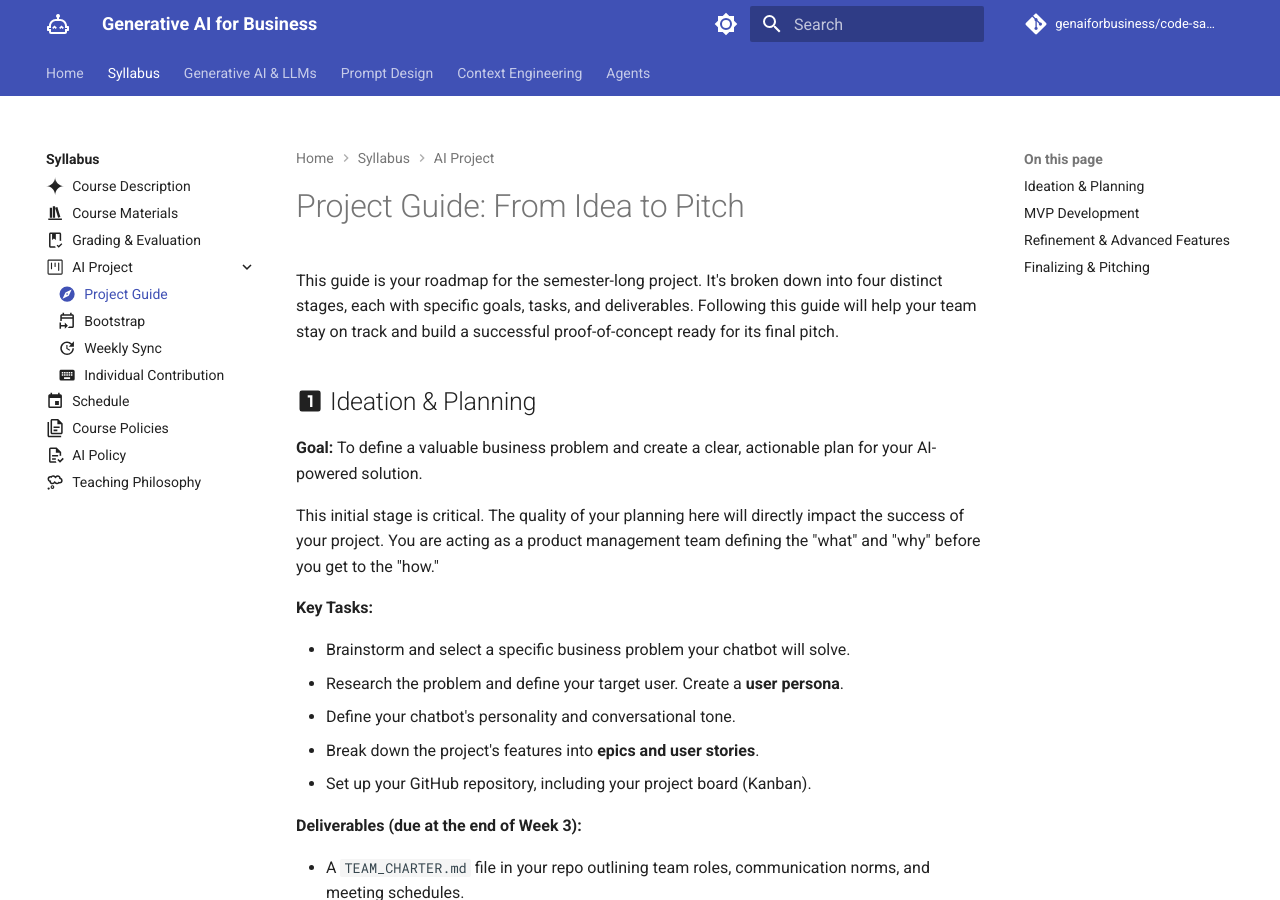
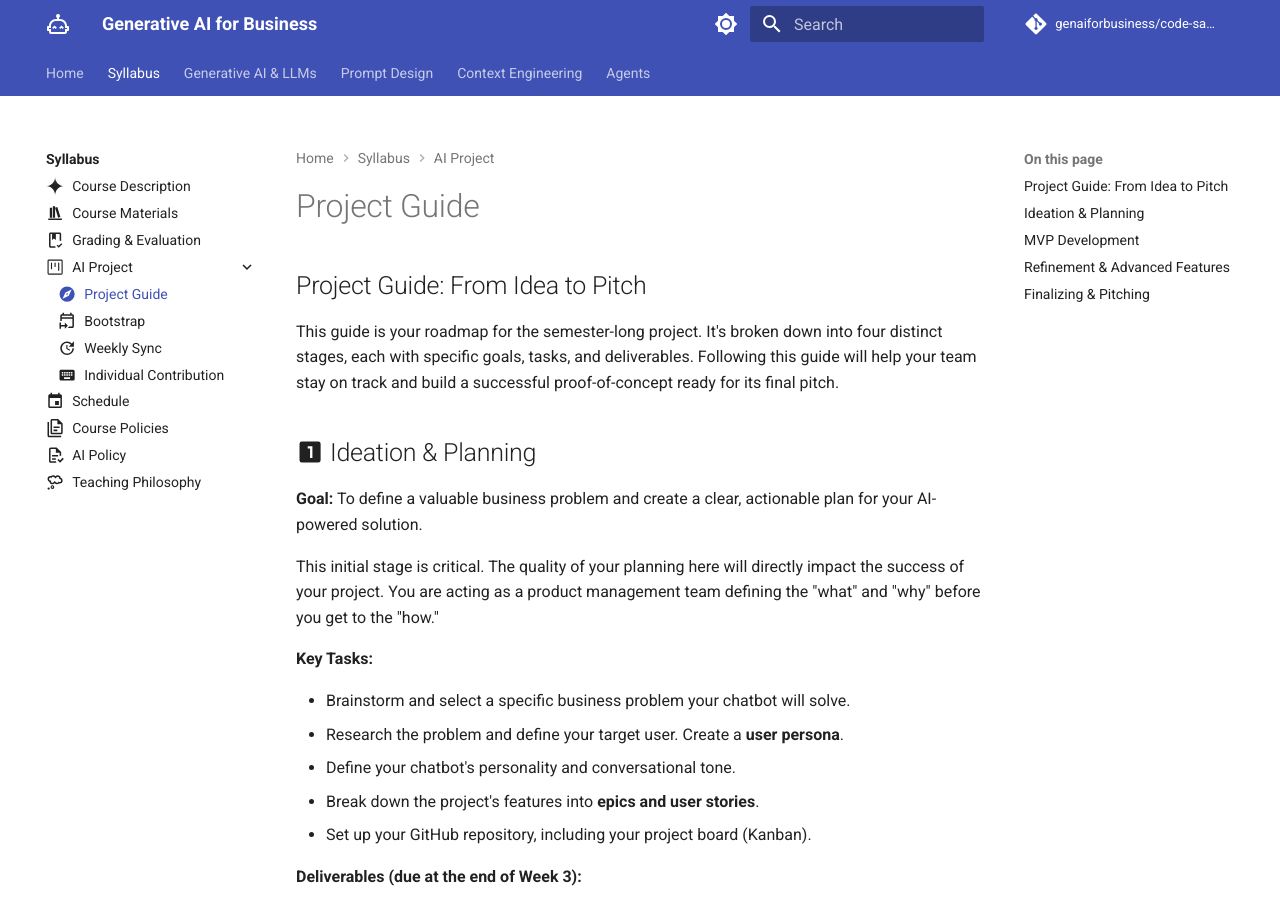
Before and after one commit to genaiforbusiness/genaiforbusiness.github.io, an MkDocs documentation site: the page built from docs/syllabus/ai-project/guide.md, in a window 1280 px wide and 900 px high. Built offline with MkDocs 1.6.1 and Material for MkDocs 9.7.7, drawn with Linux system fonts in a browser that asks for light colours; comment, search, counter and statistics services are not loaded.

Commit message:
fix(docs): correct heading level in project guide
Changes the main heading in the project guide from a level 1 to a level 2 heading to follow the correct markdown structure.

```diff
--- a/docs/syllabus/ai-project/guide.md
+++ b/docs/syllabus/ai-project/guide.md
@@ -2,7 +2,7 @@
 icon: material/compass
 ---
 
-# Project Guide: From Idea to Pitch
+## Project Guide: From Idea to Pitch
 
 This guide is your roadmap for the semester-long project. It's broken down into four distinct stages, each with specific goals, tasks, and deliverables. Following this guide will help your team stay on track and build a successful proof-of-concept ready for its final pitch.
 
```
